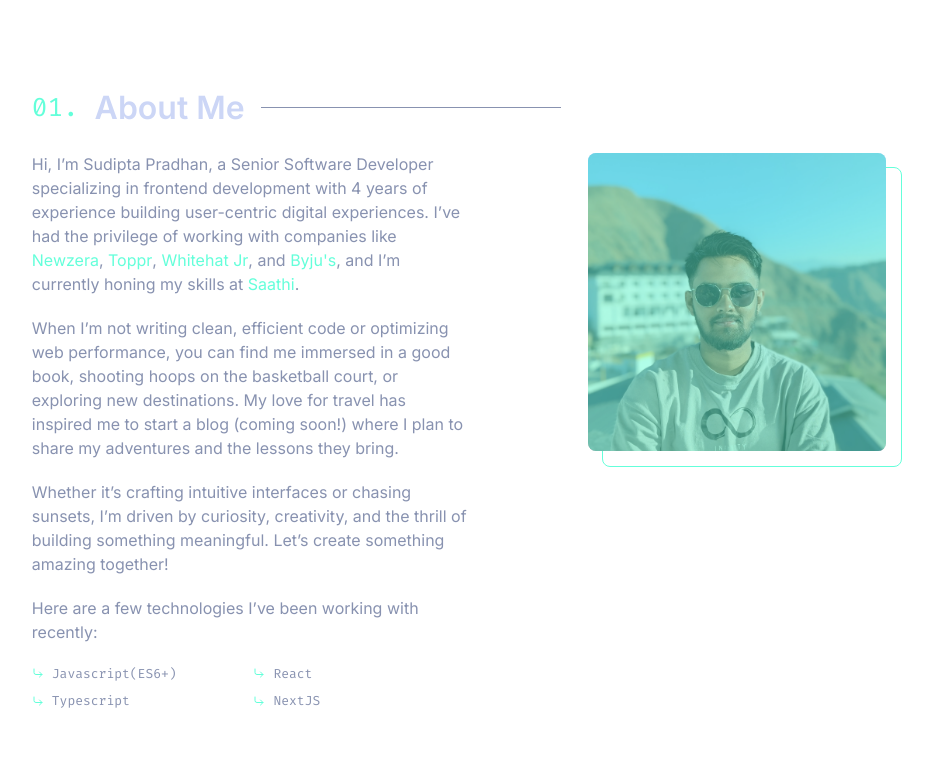
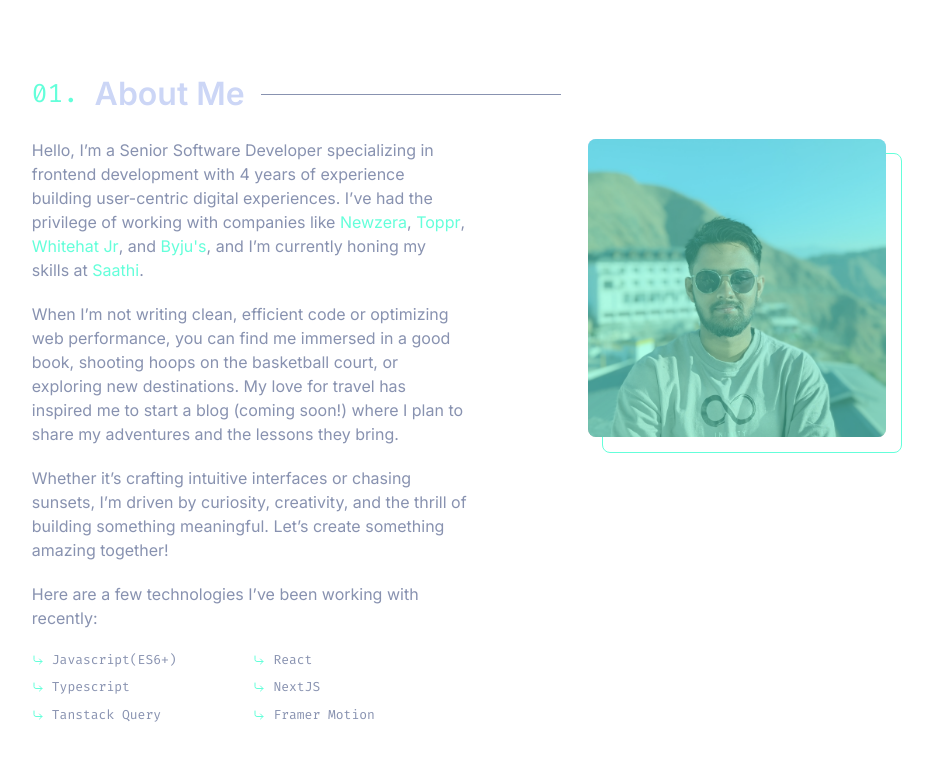
Before and after one commit to sudiptapradhan1181/skywalker, a Next.js app: page / in a window 1280 px wide. Shown: the part 803-1563 px from the top of the page, without its empty margins (173-1106 px from the left). Built offline with nearby package versions, Linux system fonts and the light colour scheme.

Commit message:
about section changes

```diff
--- a/src/components/AboutSection/index.tsx
+++ b/src/components/AboutSection/index.tsx
@@ -21,10 +21,10 @@ export default function AboutSection() {
         <div className="w-full flex flex-col items-center md:items-start gap-4 md:gap-0 md:flex-row md:justify-between">
           <div className="w-full md:max-w-[50%] flex flex-col font-[family-name:var(--font-inter)] text-medium text-[14px] md:text-[16px]">
             <p className="mt-5">
-              Hi, I’m Sudipta Pradhan, a Senior Software Developer specializing
-              in frontend development with 4 years of experience building
-              user-centric digital experiences. I’ve had the privilege of
-              working with companies like{' '}
+              Hello, I’m a Senior Software Developer specializing in frontend
+              development with 4 years of experience building user-centric
+              digital experiences. I’ve had the privilege of working with
+              companies like{' '}
               <AnimatedLink
                 text={'Newzera'}
                 href={'https://in.linkedin.com/company/newzera'}
--- a/src/constants/index.ts
+++ b/src/constants/index.ts
@@ -36,6 +36,8 @@ export const SKILLS_LIST = [
   'React',
   'Typescript',
   'NextJS',
+  'Tanstack Query',
+  'Framer Motion',
 ];
 
 export const EXPERIENCE_TABS = [
```
